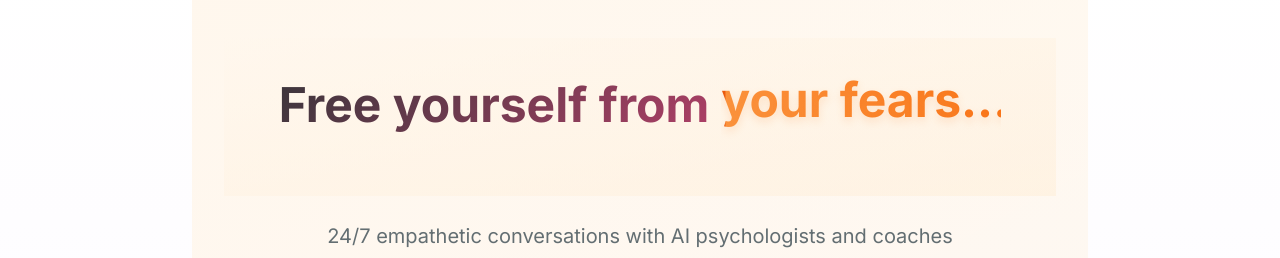
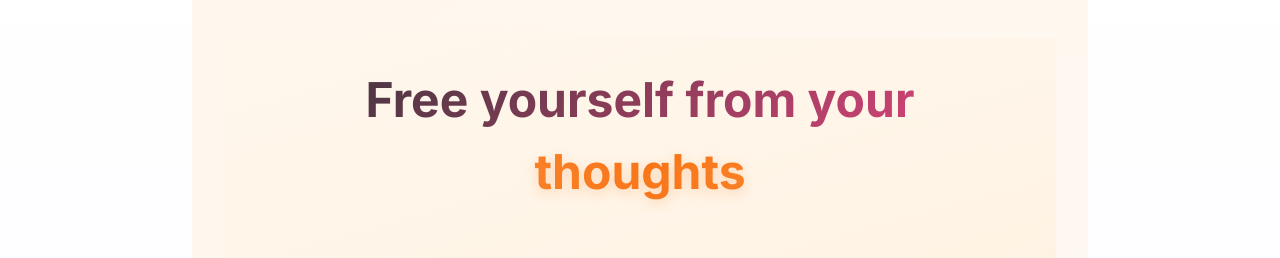
Before and after one commit to nabilrehman/podr-ai-website, a Next.js app: page / in a window 1280 px wide. Shown: the part 130-388 px from the top of the page. Built offline with nearby package versions, Linux system fonts and the light colour scheme.

Commit message:
Update RotatingTagline component with new animation text and styling

```diff
--- a/components/RotatingTagline.tsx
+++ b/components/RotatingTagline.tsx
@@ -4,9 +4,11 @@ import { useEffect, useState } from 'react';
 import { motion, AnimatePresence } from 'framer-motion';
 
 const phrases = [
-    "your limitations...",
-    "your fears...",
-    "your doubts..."
+    "mind...",
+    "thoughts",
+    "limitations",
+    "fears...",
+    "SELF"
 ];
 
 export default function RotatingTagline() {
@@ -23,9 +25,9 @@ export default function RotatingTagline() {
     return (
         <div className="relative py-8">
             <div className="absolute inset-0 bg-gradient-to-br from-orange-50 to-orange-100 opacity-50" />
-            <h1 className="relative text-4xl sm:text-5xl lg:text-6xl font-bold text-center leading-tight flex items-center justify-center gap-3 flex-nowrap whitespace-nowrap">
-                <span className="text-gray-800">Free yourself from</span>
-                <div className="relative inline-block w-[280px] h-[70px] overflow-hidden">
+            <h1 className="relative text-4xl sm:text-5xl lg:text-6xl font-semibold text-center leading-tight flex items-center justify-center gap-3 flex-wrap">
+                <span className="text-gray-900">Free yourself from your</span>
+                <div className="relative inline-block w-[320px] h-[70px] overflow-hidden">
                     <AnimatePresence mode="wait">
                         <motion.span
                             key={index}
@@ -33,28 +35,17 @@ export default function RotatingTagline() {
                             animate={{ y: 0, opacity: 1 }}
                             exit={{ y: -40, opacity: 0 }}
                             transition={{
-                                y: { type: "spring", stiffness: 200, damping: 20 },
-                                opacity: { duration: 0.3 }
+                                y: { type: "spring", stiffness: 300, damping: 25 },
+                                opacity: { duration: 0.4 }
                             }}
-                            className="absolute left-0 inline-block text-transparent bg-clip-text bg-gradient-to-r from-orange-400 via-orange-500 to-orange-600 [text-shadow:0_4px_8px_rgba(251,146,60,0.2)]"
+                            className="absolute left-0 right-0 text-center inline-block text-transparent bg-clip-text bg-gradient-to-r from-orange-500 via-orange-400 to-orange-500 [text-shadow:0_4px_12px_rgba(251,146,60,0.3)]"
                             style={{
                                 WebkitBackgroundClip: 'text',
                                 backgroundSize: '200% auto',
-                                animation: 'shine 2s linear infinite'
+                                animation: 'shine 3s linear infinite'
                             }}
                         >
                             {phrases[index]}
-                            <motion.span
-                                initial={{ scale: 0 }}
-                                animate={{ scale: 1 }}
-                                transition={{
-                                    type: "spring",
-                                    stiffness: 400,
-                                    damping: 25,
-                                    delay: 0.1
-                                }}
-                                className="absolute -right-2 -top-1 w-3 h-3 rounded-full bg-gradient-to-br from-orange-400 to-orange-500 opacity-80 blur-[2px]"
-                            />
                         </motion.span>
                     </AnimatePresence>
                 </div>
```
